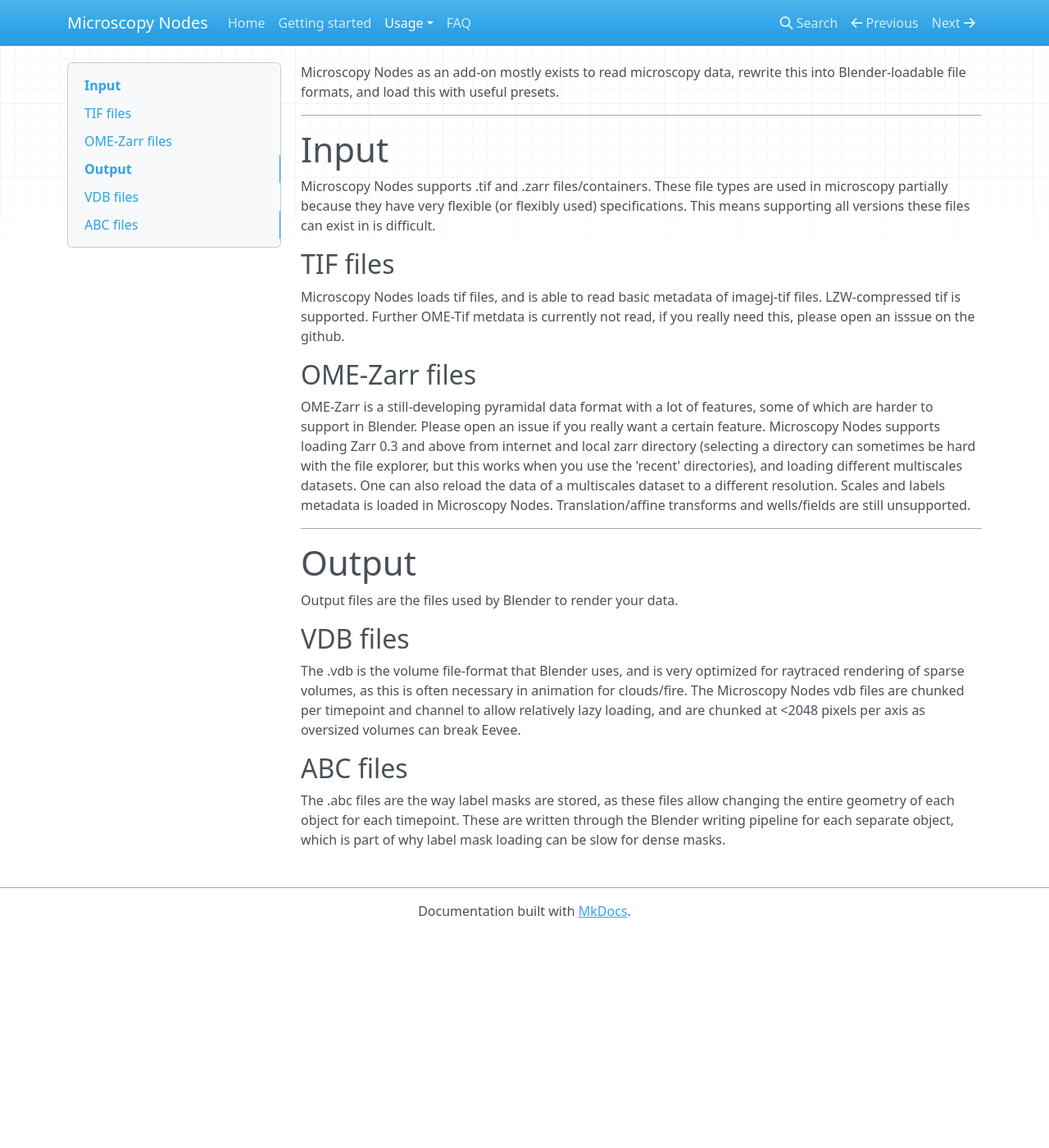
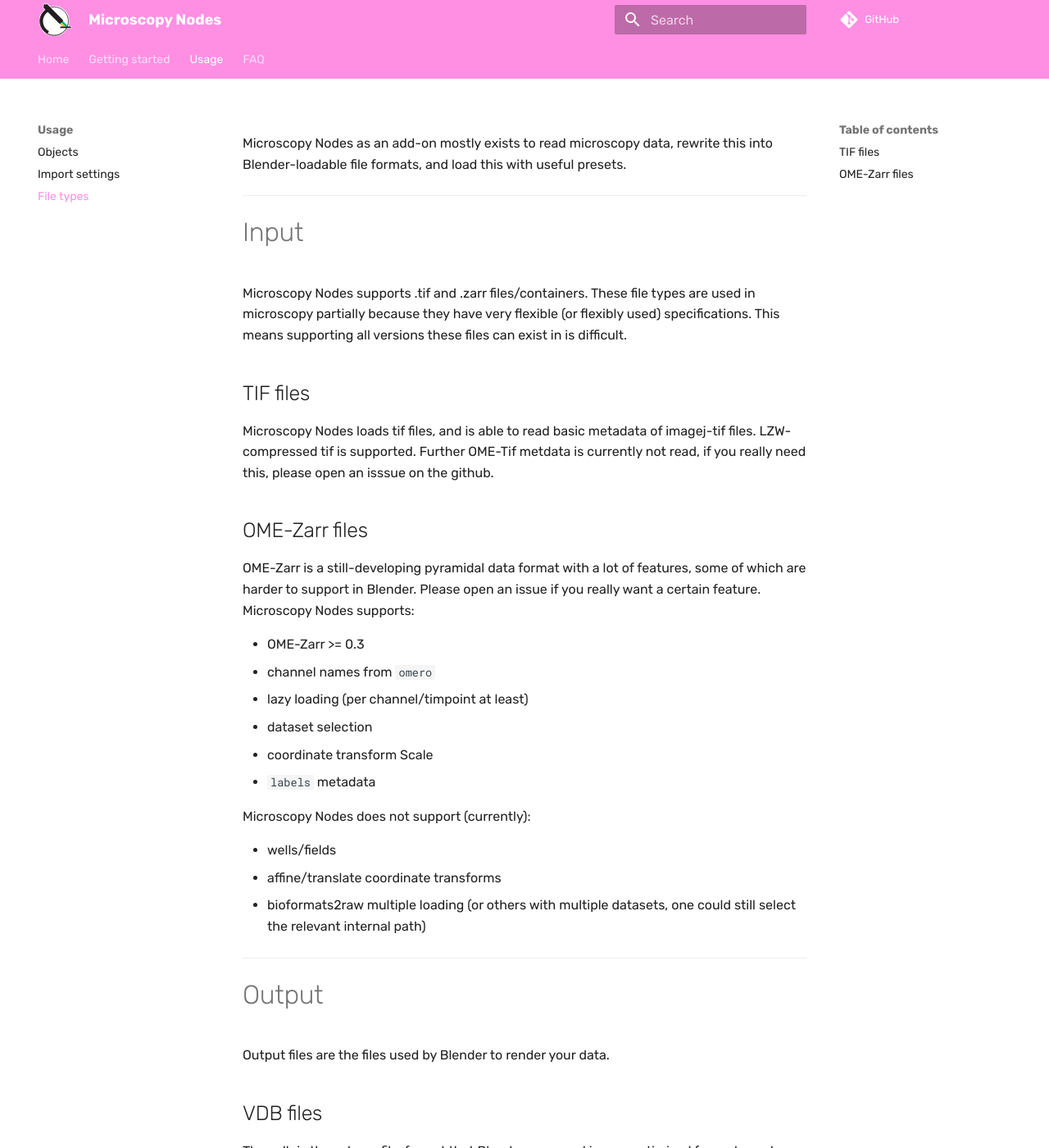
Before and after one commit to oanegros/MicroscopyNodes, an MkDocs documentation site: the page built from docs/file_types.md, in a window 1280 px wide and 1400 px high. Shown: the whole window at 82% size. Built offline with MkDocs 1.6.1 and Material for MkDocs 9.7.7, drawn with Linux system fonts in a browser that asks for light colours; nearby versions of some CDN libraries; comment, search, counter and statistics services are not loaded; some of the changed text lies outside the part shown.

Commit message:
docs prettier

```diff
--- a/docs/file_types.md
+++ b/docs/file_types.md
@@ -10,8 +10,21 @@ Microscopy Nodes loads tif files, and is able to read basic metadata of imagej-t
 
 ## OME-Zarr files
 OME-Zarr is a still-developing pyramidal data format with a lot of features, some of which are harder to support in Blender. Please open an issue if you really want a certain feature.
-Microscopy Nodes supports loading Zarr 0.3 and above from internet and local zarr directory (selecting a directory can sometimes be hard with the file explorer, but this works when you use the 'recent' directories), and loading different multiscales datasets. One can also reload the data of a multiscales dataset to a different resolution.
-Scales and labels metadata is loaded in Microscopy Nodes. Translation/affine transforms and wells/fields are still unsupported.
+Microscopy Nodes supports:
+
+- OME-Zarr >= 0.3
+- channel names from `omero`
+- lazy loading (per channel/timpoint at least)
+- dataset selection
+- coordinate transform Scale
+- `labels` metadata
+
+Microscopy Nodes does not support (currently):
+
+- wells/fields
+- affine/translate coordinate transforms
+- bioformats2raw multiple loading (or others with multiple datasets, one could still select the relevant internal path)
+
 
 ----
 
--- /dev/null
+++ b/docs/stylesheets/extra_css.css
@@ -0,0 +1,21 @@
+:root {
+    --md-primary-fg-color:        #ff8fe3;
+    --md-primary-fg-color--light: #FFAAEA;
+    --md-primary-fg-color--dark:  #9D60BD;
+  }
+.md-header__button.md-logo {
+    margin-top: 0;
+    margin-bottom: 0;
+    padding-top: 0;
+    padding-bottom: 0;
+    padding-right: 0;
+    margin-right: 0;
+}
+.md-header__button.md-logo img, .md-header__button.md-logo jpg {
+    height: 2.1rem;
+    width: 2.1rem;
+}
+
+.md-typeset .admonition-title:before, .md-typeset summary:before{
+    background-color: #ff8fe3;
+}
--- a/mkdocs.yml
+++ b/mkdocs.yml
@@ -1,4 +1,5 @@
 site_name: Microscopy Nodes
+repo_url: https://github.com/oanegros/MicroscopyNodes
 nav:
   - Home: index.md
   - Getting started: new_user.md
@@ -7,3 +8,14 @@ nav:
     - Import settings: settings.md
     - File types: file_types.md
   - FAQ: faq.md
+theme:
+  name: material
+  font:
+    text: Rubik
+  logo: figures/logo.svg
+  favicon: figures/favicon.svg
+  features:
+    - navigation.tabs
+
+extra_css:
+  - stylesheets/extra_css.css
```
Also changed, not shown: docs/figures/favicon.svg (added), docs/figures/logo.png (added), docs/figures/logo.svg (added), 2 other files.
